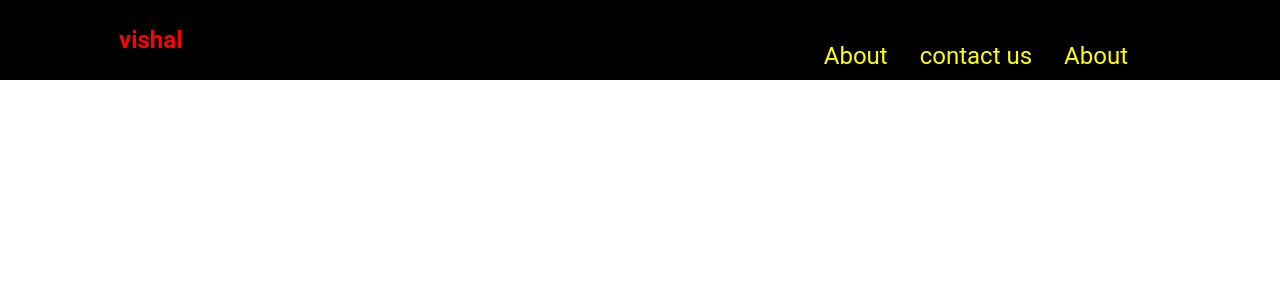
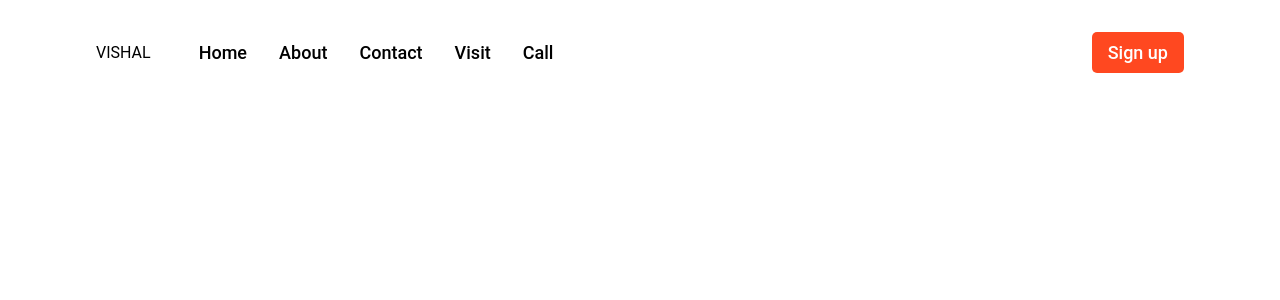
Before and after one commit to vishal18713/WDA_Project, a React (Create React App) app: page / in a window 1280 px wide. Shown: the top 300 px of the page. Built offline with nearby package versions, Linux system fonts and the light colour scheme.

Commit message:
Refactor Navbar component and update styling

```diff
--- /dev/null
+++ b/src/components/Navbar/Navbar.css
@@ -0,0 +1,114 @@
+.Navbar {
+  display: flex;
+  justify-content: space-between;
+  align-items: center;
+
+  padding: 2rem 6rem;
+}
+.Navbar_link {
+  flex: 1;
+  display: flex;
+  justify-content: flex-start;
+  align-items: center;
+}
+.Navbar_link_logo {
+  margin-right: 2rem;
+}
+.Navbar_link_container {
+  display: flex;
+  flex-direction: row;
+}
+.Navbar_sign {
+  display: flex;
+  justify-content: flex-end;
+  align-items: center;
+}
+.Navbar_link_container p,
+.Navbar_menu_container p {
+  color:black;
+  /* font-family: var(--font-family); */
+  font-weight: 500;
+  font-size: 18px;
+  line-height: 25px;
+  text-transform: capitalize;
+
+  margin: 0 1rem;
+  cursor: pointer;
+}
+.Navbar_sign button,
+.Navbar_menu_container button {
+  padding: 0.5rem 1rem;
+  color: #fff;
+  background: #FF4820;
+  font-family: var(--font-family);
+  font-weight: 500;
+  font-size: 18px;
+  line-height: 25px;
+  border: none;
+  outline: none;
+  cursor: pointer;
+  border-radius: 5px;
+}
+.Navbar_menu {
+  margin-left: 1rem;
+
+  display: none;
+  position: relative;
+}
+.Navbar-menu svg {
+  cursor: pointer;
+}
+.Navbar-menu_container {
+  display: flex;
+  justify-content: flex-end;
+  align-items: flex-end;
+  flex-direction: column;
+
+  text-align: end;
+  /* background: var(--color-footer); */
+  padding: 2rem;
+  position: absolute;
+  right: 0;
+  top: 40px;
+  margin-top: 1rem;
+  min-width: 210px;
+  border-radius: 5px;
+  box-shadow: 0px 0px 5px rgba(0,0, 0,0.2);
+}
+.Navbar_menu_container p {
+  margin: 1rem 0;
+}
+.Navbar-menu_container_links_sign {
+  display: none;
+}
+@media screen and (max-width: 1050px) {
+  .Navbar_link_container {
+      display: none;
+  }
+
+  .Navbar_menu {
+      display: flex;
+  }
+}
+@media screen and (max-width: 700px) {
+  .Navbar {
+      padding: 2rem 4rem;
+  }
+}
+@media screen and (max-width: 550px) {
+  .Navbar {
+      padding: 2rem;
+  }
+
+  .Navbar_sign {
+      display: none;
+  }
+
+  .Navbar_menu_container {
+      top: 20px;
+  }
+
+  .Navbar_menu_container-links-sign {
+      display: block;
+  }
+}
--- a/src/components/Navbar/Navbar.js
+++ /dev/null
@@ -1,104 +0,0 @@
-import styled from "styled-components";
-import { Link as LinkR } from "react-router-dom";
-import { Link as LinkS} from "react-scroll";
-
-export const Nav = styled.nav`
-  background-color: black;
-  height:80px;
-
-  color: #fff;
-  padding: 1rem;
-  text-align: center;
-  display: flex;
-  justify-content: center;
-  align-items: center;
-  position:stiky;
-  top:0;
-  z-index:10;
-
-
-   @media screen and (max-width: 980px) {
-    transition: 0.8s all ease;
-
-
-`;
-
-export const Navcontainer = styled.div`
-  display: flex;
-  justify-content: space-between;
-  height: 800px;
-  z-index: 1;
-  width: 100%;
-  padding: 0 24px;
-  max-width: 1100px;
-`;
-
-export const Logo = styled(LinkR)`
-  color: red;
-  justify-self: flex-start;
-  cursur: pointer;
-  font-size: 1.5rem;
-  display: flex;
-  align-items: center;
-  margin-left: 5px;
-  font-weight: bold;
-  text-decoration: none;
-`;
-
-export const MobileIcon = styled.div`
-  display: none;
-
-  @media screen and (max-width: 980px) {
-    display: block;
-    position: absolute;
-    top: 0;
-    right: 0;
-    transform: translate(-100%, 60%);
-    font-size: 1.8rem;
-    cursor: pointer;
-  }
-`
-
-export const NavMenue = styled.ul`
-color:red;
-  display: flex;
-  align-item:center;
-  list-style:none;
-  text-align:center;
-  margin-right:22px;
-  height:440px;
-  background:transparent;
-
-
-  @media screen and (max-width: 980px) {
-    display:none;
-
-  }
-  `
-
-  export const Navitem = styled.li`
-  height:100%;
-  // background:blue;
-
-
-  `
-  export const NavLinks =  styled(LinkS)`
-  color:yellow;
-  display:flex;
-  align-item:center;
-  text-decoration:none;
-  padding:0 1rem;
-  height:100%;
-  cursor:pointer;
-  font-size: 1.5rem;
-  margin-top:402px;
-
-
-  &.active{
-    border-bottom: 3px solid red;
-  }
-  // @media screen and (max-width: 980px) {
-  //   display:none;
-  // }
-
-  `
--- a/src/components/Navbar/index.js
+++ b/src/components/Navbar/index.js
@@ -1,11 +1,14 @@
-import React from 'react'
-import { Logo,Nav, Navcontainer,MobileIcon,NavMenue,NavLinks,Navitem } from './Navbar.js';
-import { FaBarsStaggered as Bars } from "react-icons/fa6";
+import React from "react";
+import { RiMenu3Line, RiCloseLine } from 'react-icons/ri';
+
+import "./Navbar.css";
+import  { useState } from 'react';
 
 const Navbar = () => {
+    const [toggleMenu, setToggleMenu] = useState(false);
   return (
     <>
-    <Nav>
+      {/* <Nav>
         <Navcontainer>
             <Logo to='/'>vishal</Logo>
             <MobileIcon>
@@ -23,9 +26,47 @@ const Navbar = () => {
                 </Navitem>
             </NavMenue>
         </Navcontainer>
-    </Nav>
+    </Nav> */}
+
+      <div className="Navbar">
+        <div className="Navbar_link">
+          <div className="Navbar_link_logo">VISHAL</div>
+          <div className="Navbar_link_container">
+                <p><a>Home</a></p>
+                <p><a>About</a></p>
+                <p><a>contact</a></p>
+                <p><a>visit</a></p>
+                <p><a>call</a></p>
+          </div>
+        </div>
+        <div className="Navbar_sign">
+
+        <button type="button">Sign up</button>
+        </div>
+        <div className="Navbar_menu">
+        {toggleMenu
+          ? <RiCloseLine color="black" size={27} onClick={() => setToggleMenu(false)} />
+          : <RiMenu3Line color="black" size={27} onClick={() => setToggleMenu(true)} />}
+        {toggleMenu && (
+        <div className="Navbar_menu_container scale-up-center">
+          <div className="Navbar_menu_container_links">
+                <p><a>Home</a></p>
+                <p><a>About</a></p>
+                <p><a>contact</a></p>
+                <p><a>visit</a></p>
+                <p><a>call</a></p>
+          </div>
+          <div className="Navbar_menu_container_links_sign">
+
+            <button type="button">Sign up</button>
+          </div>
+        </div>
+        )}
+
+        </div>
+      </div>
     </>
-  )
-}
+  );
+};
 
-export default Navbar
+export default Navbar;
```
